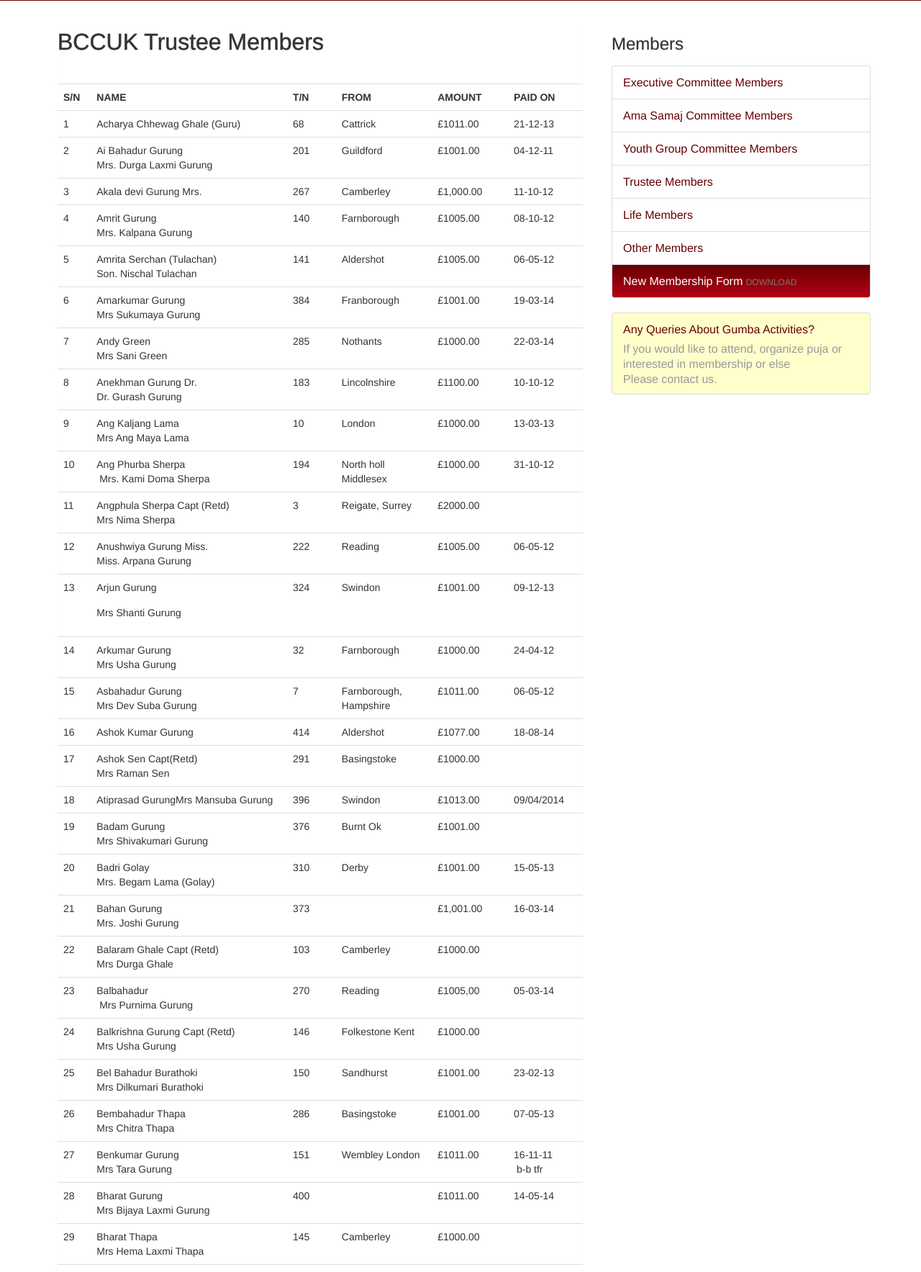
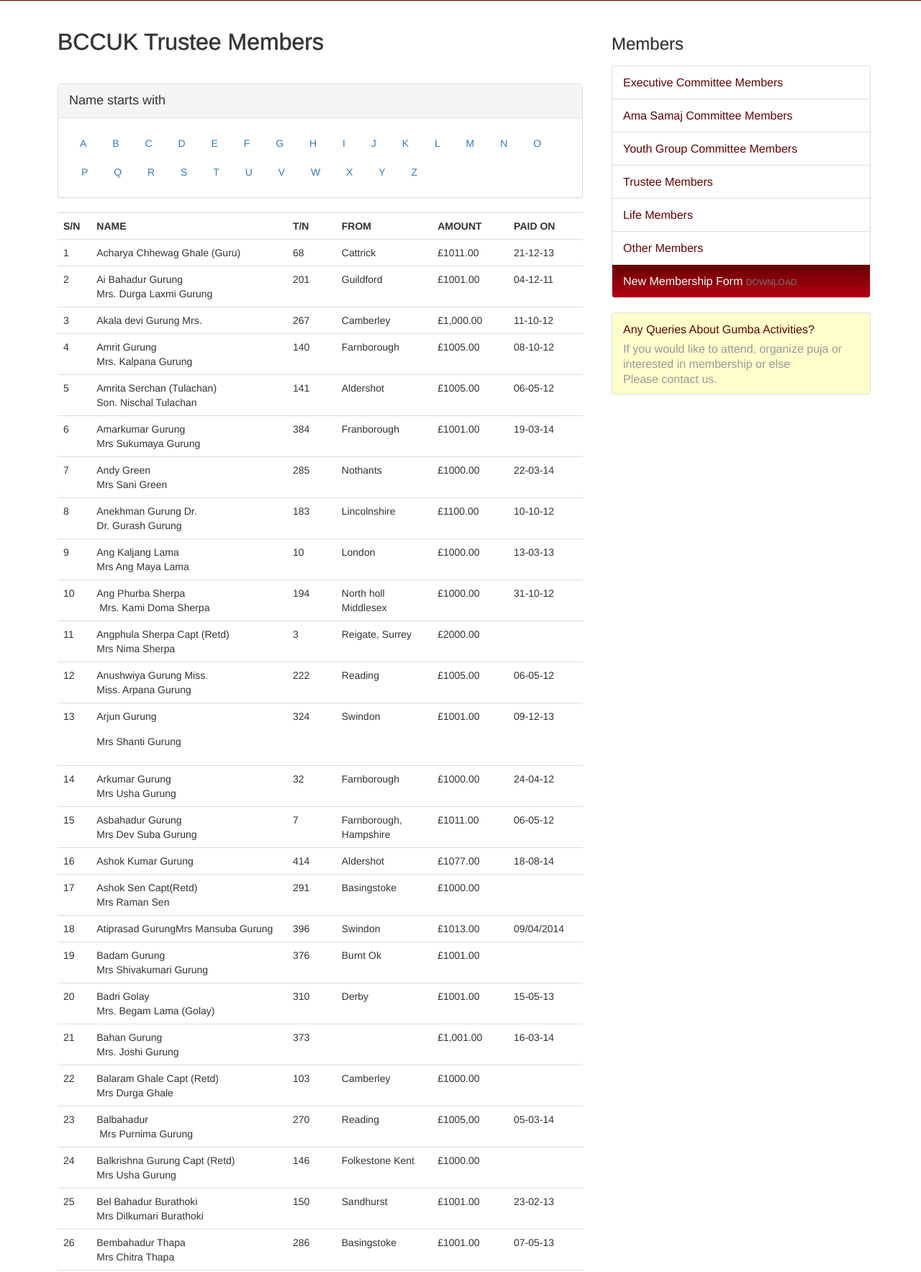
Before and after one commit to rahulyhg/bccuk, a PHP site: page /trustee-members in a window 1280 px wide. Shown: the part 499-2266 px from the top of the page at 72% size. Run offline with PHP 8.4, Linux system fonts and the light colour scheme; data that the repository does not hold is empty; some libraries are stand-ins or nearby versions.

Commit message:
trustee memeber can be filtered by starts with name

```diff
--- a/trustee-members.php
+++ b/trustee-members.php
@@ -15,10 +15,28 @@ $page = 'members';
 						<h1>BCCUK Trustee Members</h1>
 						  <!-- Default panel contents -->
 						  <!-- <div class="panel-heading">BCCUK Ama Samaj Members</div> -->
+						  <div class="panel panel-default">
+							  <div class="panel-heading">Name starts with</div>
+							  <div class="panel-body">
+							     <ul class="nav nav-pills">
+							  <?php
+							  foreach(range('A','Z') as $i) {
+								  //if(strpos($string, $i) !== FALSE) {
+							?>
+								<li><a href="#<?= $i; ?>"><?= $i; ?></a></li>
+							<?php
+								  //}
+								}
+							  ?>
+							  </ul>
+							  </div>
+							</div>
 
-						  <div class="panel-body2">
+
+						  <div class="panel-body2" style="margin-top: 20px;">
 						 	<!-- <h1>BCCUK Ama Samaj Members</h1> -->
 							  <!-- Table -->
+
 
 							 <table border="0" cellspacing="0" cellpadding="0" class="table">
 				   <colgroup>
@@ -39,7 +57,7 @@ $page = 'members';
 				         <th>PAID ON</th>
 				      </tr>
 				      <tr class="Table11">
-				         <td>1</td>
+				         <td>1<a name="A"></a></td>
 				         <td>Acharya Chhewag Ghale (Guru)</td>
 				         <td>68</td>
 				         <td>Cattrick</td>
@@ -188,7 +206,7 @@ $page = 'members';
 				         <td>09/04/2014   </td>
 				      </tr>
 				      <tr class="Table11">
-				         <td>19</td>
+				         <td>19<a name="B"></a></td>
 				         <td>Badam Gurung<br/>Mrs Shivakumari Gurung</td>
 				         <td>376</td>
 				         <td>Burnt Ok</td>
@@ -461,7 +479,7 @@ $page = 'members';
 				         <td>22-05013</td>
 				      </tr>
 				      <tr class="Table11">
-				         <td>51</td>
+				         <td>51<a name="C"></a></td>
 				         <td>Chak Bhadur Gurung<br/>Mrs Hema Gurung</td>
 				         <td>70</td>
 				         <td>Woking</td>
@@ -613,7 +631,7 @@ $page = 'members';
 				         <td>17-10-12</td>
 				      </tr>
 				      <tr class="Table11">
-				         <td>68</td>
+				         <td>68<a name="D"></a></td>
 				         <td>Dal bahadur Gurung <br/>Mrs. Dhanu Maya Gurung</td>
 				         <td>282</td>
 				         <td>Camberley</td>
@@ -1044,7 +1062,7 @@ $page = 'members';
 				         <td>24-04-12</td>
 				      </tr>
 				      <tr class="Table11">
-				         <td>120</td>
+				         <td>120<a name="E"></a></td>
 				         <td>Ek bahadur Gurung WO2<br/>Mrs. </span>Ram Kumari Gurung</td>
 				         <td>67</td>
 				         <td>Farnborough</td>
@@ -1052,7 +1070,7 @@ $page = 'members';
 				         <td>13-08-11</td>
 				      </tr>
 				      <tr class="Table11">
-				         <td>121</td>
+				         <td>121<a name="F"></a></td>
 				         <td>Fauda Thebe Dr.<br/>Mrs </td>
 				         <td>185</td>
 				         <td>
@@ -1070,7 +1088,7 @@ $page = 'members';
 				         <td>21-11-13</td>
 				      </tr>
 				      <tr class="Table11">
-				         <td>123</td>
+				         <td>123<a name="G"></a></td>
 				         <td>Gajendra Bahadur Gurung<br>Mrs Naina Kala Gurung</p>
 				         </td>
 				         <td>350</td>
@@ -1320,7 +1338,7 @@ $page = 'members';
 				         <td>&nbsp;</td>
 				      </tr>
 				      <tr class="Table11">
-				         <td>153</td>
+				         <td>153<a name="H"></a></td>
 				         <td>H.E. Dupsing Rinpoche (Trinley Rinpoche)</td>
 				         <td>217</td>
 				         <td>Denmark   </td>
@@ -1471,7 +1489,7 @@ $page = 'members';
 				         <td>29-08-14</td>
 				      </tr>
 				      <tr class="Table11">
-				         <td>171</td>
+				         <td>171<a name="I"></a></td>
 				         <td>Iman Gurung Capt (Retd)<br/>Mrs Pampha Gurung</td>
 				         <td>81</td>
 				         <td>Swindon</td>
@@ -1516,7 +1534,7 @@ $page = 'members';
 				         <td>&nbsp;</td>
 				      </tr>
 				      <tr class="Table11">
-				         <td>176</td>
+				         <td>176<a name="J"></a></td>
 				         <td>Jagan Gurung<br/>Mrs Rajani Gurung</td>
 				         <td>128</td>
 				         <td>Maidstone</td>
@@ -1613,7 +1631,7 @@ $page = 'members';
 				         <td>10-10-12</td>
 				      </tr>
 				      <tr class="Table11">
-				         <td>188</td>
+				         <td>188<a name="K"></a></td>
 				         <td><span class="T29">Kabiraj Ghising Tamang   <br/>Mrs. Shanty Tamang Ghising</td>
 				         <td>303</p>
 				         </td>
@@ -1973,7 +1991,7 @@ $page = 'members';
 				         <td>13-10-12</td>
 				      </tr>
 				      <tr class="Table11">
-				         <td>231</td>
+				         <td>231<a name="L"></a></td>
 				         <td><span class="T29">Lachhuman Gurung (Twin Brother)   <br/>Mrs. Devi Gurung</td>
 				         <td>305</p>
 				         </td>
@@ -2107,7 +2125,7 @@ $page = 'members';
 				         <td>24-10-12</td>
 				      </tr>
 				      <tr class="Table11">
-				         <td>246</td>
+				         <td>246<a name="M"></a></td>
 				         <td>Madhukar Gurung<br/>Mrs Purnima Gurung</td>
 				         <td>132</td>
 				         <td>Farnborough</td>
@@ -2279,7 +2297,7 @@ $page = 'members';
 				         <td>&nbsp;</td>
 				      </tr>
 				      <tr class="Table11">
-				         <td>268</td>
+				         <td>268<a name="N"></a></td>
 				         <td>Nabin Gurung<br/>Mrs Durga Gurung</td>
 				         <td>374</td>
 				         <td>Aldershot</td>
@@ -2467,7 +2485,7 @@ $page = 'members';
 				         <td>19-08-12</td>
 				      </tr>
 				      <tr class="Table11">
-				         <td>291</td>
+				         <td>291<a name="O"></a></td>
 				         <td>Om Gurung<br/>Mrs Yam Kumari Gurung (Dilu)</td>
 				         <td>13</td>
 				         <td>Reading, </td>
@@ -2491,7 +2509,7 @@ $page = 'members';
 				         <td>05-10-12</td>
 				      </tr>
 				      <tr class="Table11">
-				         <td>294</td>
+				         <td>294<a name="P"></a></td>
 				         <td>Padam Gurung Capt</p>Mrs Batti Gurung</p>
 				         </td>
 				         <td>317</p>
@@ -2737,7 +2755,7 @@ $page = 'members';
 				         <td>06-05-12</td>
 				      </tr>
 				      <tr class="Table11">
-				         <td>322</td>
+				         <td>322<a name="R"></a></td>
 				         <td>Rabindra Gurung &nbsp;Capt</p>Mrs. Swarnim Gurung</p>
 				         </td>
 				         <td>311</p>
@@ -3079,7 +3097,7 @@ $page = 'members';
 				         <td><span class="T40"><br/><span class="T40">18-02-13</td>
 				      </tr>
 				      <tr class="Table11">
-				         <td>357</td>
+				         <td>357<a name="S"></a></td>
 				         <td>Saduram Gurung</p>Mrs Mina Gurung</p>
 				         </td>
 				         <td>331</p>
@@ -3384,7 +3402,7 @@ $page = 'members';
 				         <td>30-0314</td>
 				      </tr>
 				      <tr class="Table11">
-				         <td>391</td>
+				         <td>391<a name="T"></a></td>
 				         <td>TaiKaji Gurung<br/>Mrs. Nina Gurung</td>
 				         <td>236</td>
 				         <td>Gillingham</td>
@@ -3507,7 +3525,7 @@ $page = 'members';
 				         <td>11-05-12</td>
 				      </tr>
 				      <tr class="Table11">
-				         <td>406</td>
+				         <td>406<a name="U"></a></td>
 				         <td>Udaya Bahadur Gurung MBE Maj<br/>Mrs &nbsp;Budhi Laxmi Gurung</td>
 				         <td>186</td>
 				         <td>Colchester</td>
@@ -3523,7 +3541,7 @@ $page = 'members';
 				         <td>04-10-12</td>
 				      </tr>
 				      <tr class="Table11">
-				         <td>408</td>
+				         <td>408<a name="V"></a></td>
 				         <td>Ven. Khenpo Vagindra Shila   </td>
 				         <td>257</td>
 				         <td>Nepal</td>
@@ -3531,7 +3549,7 @@ $page = 'members';
 				         <td>18-07-12</td>
 				      </tr>
 				      <tr class="Table11">
-				         <td>409</td>
+				         <td>409<a name="W"></a></td>
 				         <td>Wongchu Sherpa<br/>Mrs Malmu Sherpa</td>
 				         <td>189</td>
 				         <td>Tivorton, Devon</td>
@@ -3539,7 +3557,7 @@ $page = 'members';
 				         <td>31-05-13</td>
 				      </tr>
 				      <tr class="Table11">
-				         <td>410</td>
+				         <td>410<a name="Y"></a></td>
 				         <td>Yadav Gurung Lt (Retd)<br/>Mrs. Anita Gurung</td>
 				         <td>105</td>
 				         <td>Farnborough</td>
@@ -3585,7 +3603,7 @@ $page = 'members';
 				      </tr>
 				      <tr class="Table11">
 				         <td>415</td>
-				         <td>yogen Chhetri<br/>Mrs Rita Chhetri</td>
+				         <td>Yogen Chhetri<br/>Mrs Rita Chhetri</td>
 				         <td>368</td>
 				         <td>Ash Vale</td>
 				         <td>&pound;2001.00</td>
```
